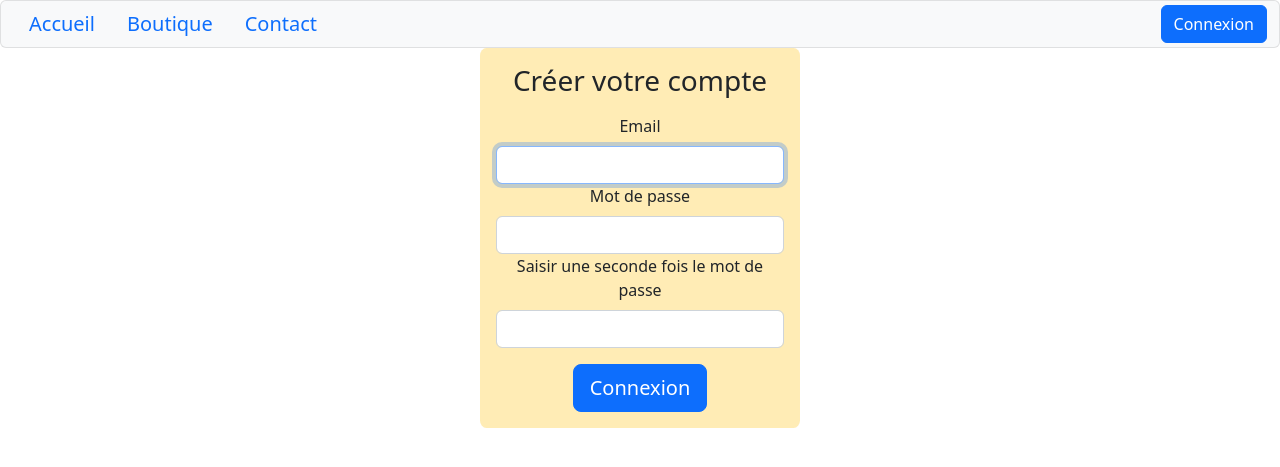
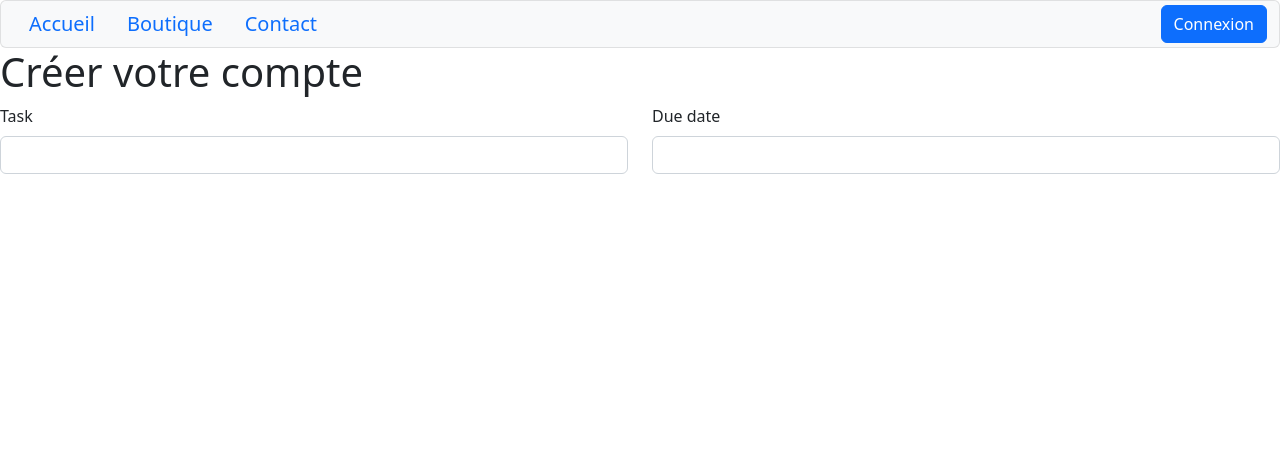
Before and after one commit to LaureDominguez/boutique_v2, a Symfony app: template templates/user/new.html.twig in a window 1280 px wide. Shown: the top 467 px of the page. Run offline with Twig, Linux system fonts and the light colour scheme; the template is opened without the code that fills it, so the values that code supplies are empty; form fields are guessed from the names that the template uses; some libraries are stand-ins or nearby versions.

Commit message:
save changes before switching branch

```diff
--- a/templates/security/login.html.twig
+++ b/templates/security/login.html.twig
@@ -36,5 +36,10 @@
                 Connexion
             </button>
         </form>
+        <div>
+        <hr>
+            <p>Pas de compte ?</p>
+            <a class="btn btn-lg btn-primary" href="{{ path('app_user_new') }}" class="dropdown-item">Création</a>
+        </div>
     </div>
 {% endblock %}
--- a/templates/user/new.html.twig
+++ b/templates/user/new.html.twig
@@ -3,7 +3,25 @@
 {% block title %}Nouvel utilisateur{% endblock %}
 
 {% block body %}
-    <div class="loginPage">
+
+    <h1>Créer votre compte</h1>
+
+    {{ form_start(form) }}
+    <div class="my-custom-class-for-errors">
+        {{ form_errors(form) }}
+    </div>
+
+    <div class="row">
+        <div class="col">
+            {{ form_row(form.task) }}
+        </div>
+        <div class="col" id="some-custom-id">
+            {{ form_row(form.dueDate) }}
+        </div>
+    </div>
+{{ form_end(form) }}
+
+    {# <div class="loginPage">
         <h1 class="h3 mb-3 font-weight-normal">Créer votre compte</h1>
 
         <form method="post">
@@ -15,9 +33,9 @@
                 <label class="form-label" for="inputPassword">Mot de passe</label>
                 <input class="form-control" type="password" name="password" id="inputPassword" class="form-control" required>
 
-                <label class="form-label" for="verifpass">Saisir une seconde fois le mot de passe</label><br>
-                <input class="form-control" type="password" id="verifpass" required>
-            </div>
+                {# <label class="form-label" for="verifpass">Saisir une seconde fois le mot de passe</label><br>
+                <input class="form-control" type="password" id="verifpass" required> #}
+            {# </div>
             <input type="hidden" name="_csrf_token"
                 value="{{ csrf_token('authenticate') }}"
             >
@@ -26,5 +44,5 @@
                 Connexion
             </button>
         </form>
-    </div>
+    </div> #}
 {% endblock %}
```
Also changed, not shown: src/DataFixtures/AppFixtures.php (+16 -0 lines).
